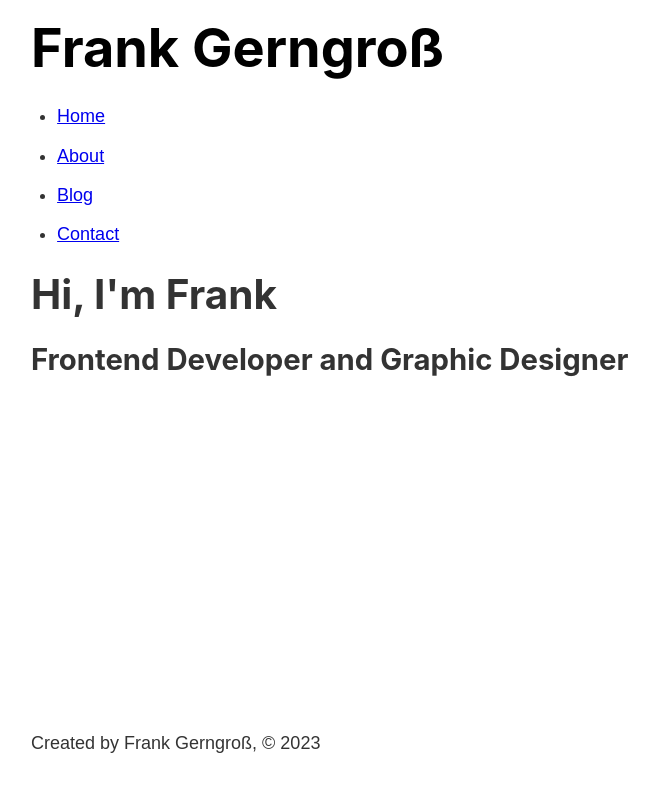
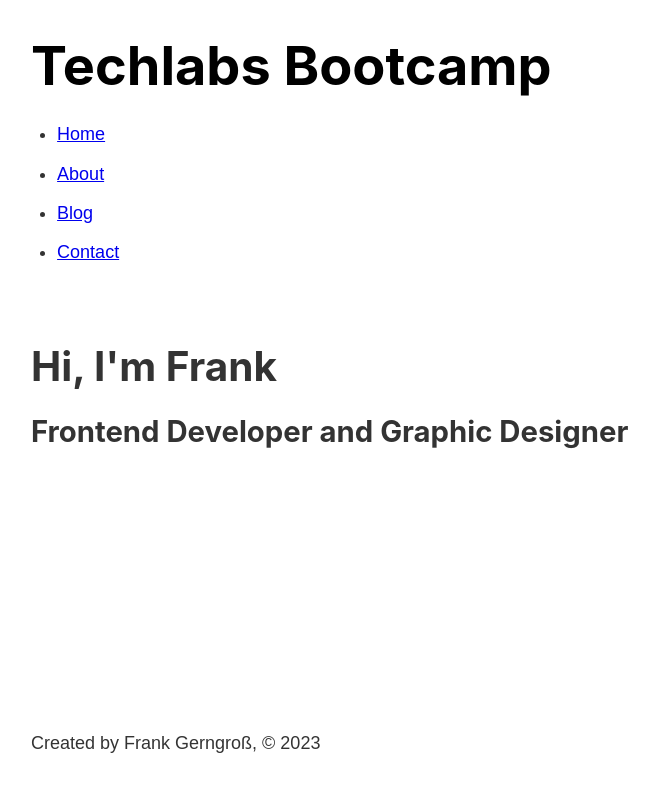
Before and after one commit to Akki-on-Rails/gatsby-bootcamp, a Gatsby site: page / in a window 1280 px wide. Shown: the whole page, without its empty margins (252-911 px from the left). Built offline with nearby package versions, Linux system fonts and the light colour scheme; Gatsby itself is replaced by a stand-in of ours.

Commit message:
fetched header h1 from graphql siteMetadata

```diff
--- a/src/components/header.js
+++ b/src/components/header.js
@@ -1,12 +1,22 @@
 import React from 'react';
-import { Link } from 'gatsby';
+import { Link, graphql, useStaticQuery } from 'gatsby';
 import * as headerStyles from './header.module.scss'
 
 const Header = () => {
+const data = useStaticQuery(graphql`
+  query {
+    site {
+      siteMetadata {
+        title
+      }
+    }
+  }
+`)
+
   return (
-    <header classNmae={headerStyles.header}>
+    <header className={headerStyles.header}>
       <h1>
-        <Link className={headerStyles.title} to="/">Frank Gerngroß</Link></h1>
+        <Link className={headerStyles.title} to="/">{data.site.siteMetadata.title}</Link></h1>
       <nav>
         <ul className={headerStyles.navList}>
           <li><Link className={headerStyles.navItem} activeClassName={headerStyles.activeNavItem} to='/'>Home</Link></li>
```
